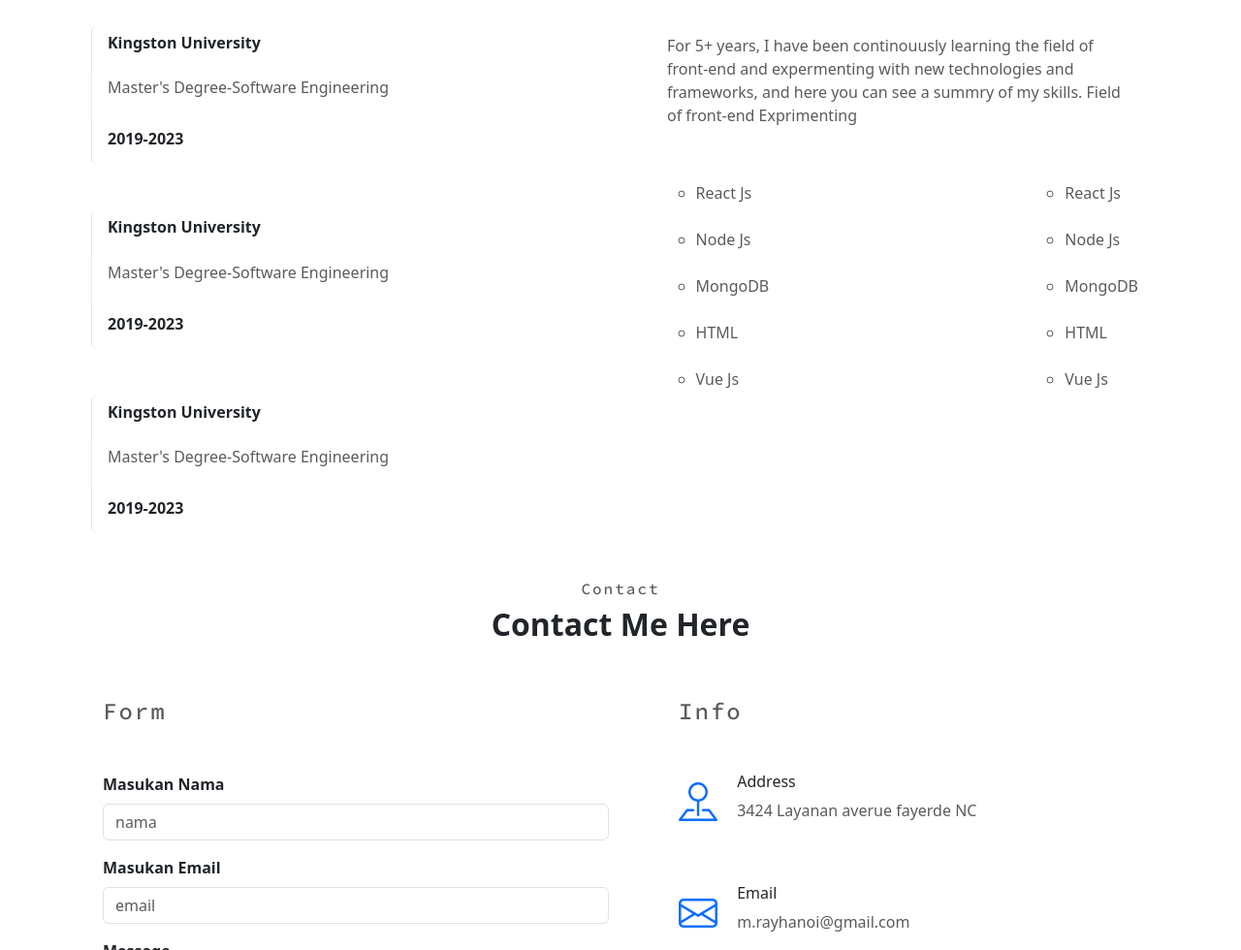
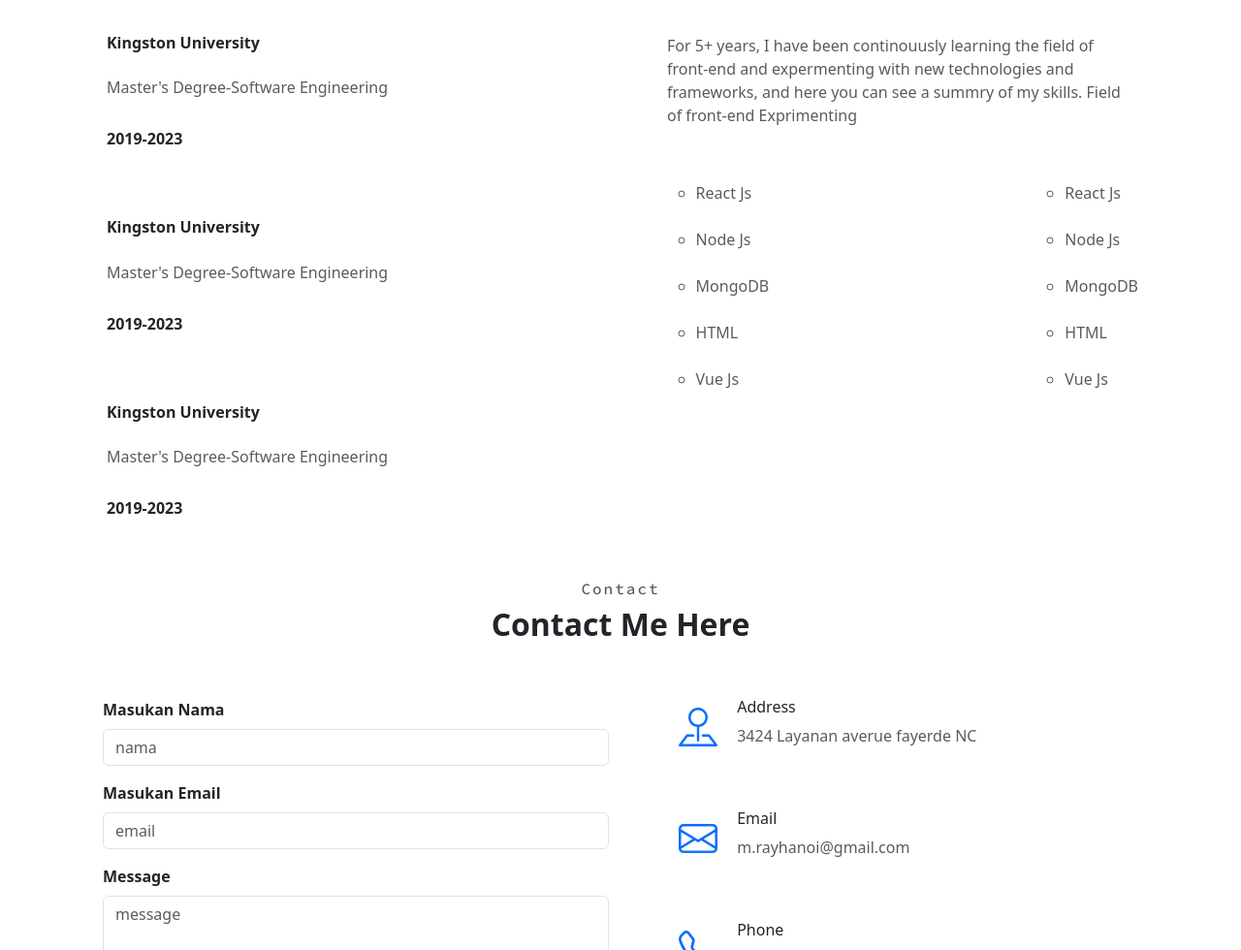
Before and after one commit to rayhan090705/First-portfolio, a plain HTML site: page index.html in a window 1280 px wide. Shown: the part 1820-2800 px from the top of the page at 97% size. Drawn offline with nearby package versions, Linux system fonts and the light colour scheme.

Commit message:
Add files via upload

```diff
--- a/index.html
+++ b/index.html
@@ -16,7 +16,10 @@
     <!-- Google Fonts -->
     <link href="https://fonts.googleapis.com/css2?family=Oswald:wght@200..700&family=Source+Code+Pro:ital,wght@0,200..900;1,200..900&display=swap" rel="stylesheet">
 
-    <title>Bootstrap demo</title>
+    <!-- Pavicon -->
+     <link rel="shortcut icon" href="img/hero.svg" type="image/x-icon">
+
+    <title>Portfolio</title>
 
 
     <style>
@@ -60,8 +63,8 @@
 
       @media screen and (max-width:500px) {
         .img {
-          width: 420px;
-          height: 420px;
+          width: 350px;
+          height: 350px;
         }
 
       }
@@ -105,7 +108,7 @@
     <!-- Navbar -->
     <nav class="navbar navbar-expand-lg mt-3 mb-5 ">
       <div class="container">
-        <a class="navbar-brand fw-bold" href="#">RM</a>
+        <a class="navbar-brand fw-bold" href="#">M <span style="color: blueviolet;">R</span></a>
         <button class="navbar-toggler" type="button" data-bs-toggle="collapse" data-bs-target="#navbarSupportedContent" aria-controls="navbarSupportedContent" aria-expanded="false" aria-label="Toggle navigation">
           <span class="navbar-toggler-icon"></span>
         </button>
@@ -145,7 +148,7 @@
 
             and continue to always develop my skills</p>
         </div>
-        <div class="col-12 col-lg-6">
+        <div class="col-12 col-lg-6 text-center">
           <img src="img/hero.svg" class="img" alt="">
         </div>
       </div>
@@ -240,21 +243,21 @@
           <ul class="list-group col-12 col-md-6 text-center text-md-start ">
 
             <ul class="list-group mb-5 ">
-              <li class="list-group-item border border-0 border-start border-1 "><h6 class="fw-bold"> Kingston University</h6></li>
-              <li class="list-group-item border border-0 border-start border-1 opacity-75"><p>Master's Degree-Software Engineering</p></li>
-              <li class="list-group-item border border-0 border-start border-1"><h6 class="fw-bold"> 2019-2023</h6></li>
+              <li class="list-group-item border border-0"><h6 class="fw-bold"> Kingston University</h6></li>
+              <li class="list-group-item border border-0 opacity-75"><p>Master's Degree-Software Engineering</p></li>
+              <li class="list-group-item border border-0"><h6 class="fw-bold"> 2019-2023</h6></li>
             </ul>
 
             <ul class="list-group mb-5">
-              <li class="list-group-item border border-0 border-start border-1"><h6 class="fw-bold"> Kingston University</h6></li>
-              <li class="list-group-item border border-0 border-start border-1 opacity-75"><p>Master's Degree-Software Engineering</p></li>
-              <li class="list-group-item border border-0 border-start border-1"><h6 class="fw-bold"> 2019-2023</h6></li>
+              <li class="list-group-item border border-0"><h6 class="fw-bold"> Kingston University</h6></li>
+              <li class="list-group-item border border-0 opacity-75"><p>Master's Degree-Software Engineering</p></li>
+              <li class="list-group-item border border-0"><h6 class="fw-bold"> 2019-2023</h6></li>
             </ul>
 
             <ul class="list-group mb-5">
-              <li class="list-group-item border border-0 border-start border-1"><h6 class="fw-bold"> Kingston University</h6></li>
-              <li class="list-group-item border border-0 border-start border-1 opacity-75"><p>Master's Degree-Software Engineering</p></li>
-              <li class="list-group-item border border-0 border-start border-1"><h6 class="fw-bold"> 2019-2023</h6></li>
+              <li class="list-group-item border border-0 "><h6 class="fw-bold"> Kingston University</h6></li>
+              <li class="list-group-item border border-0 opacity-75"><p>Master's Degree-Software Engineering</p></li>
+              <li class="list-group-item border border-0"><h6 class="fw-bold"> 2019-2023</h6></li>
             </ul>
 
           </ul>
@@ -298,7 +301,6 @@
 
             <!-- Form-->
             <div class="container col-12 col-lg-6 mt-5">
-              <h4 class="source-code-pro opacity-75 mb-5">Form</h4>
               <div class="mb-3">
                 <label for="exampleFormControlTextarea1" class="form-label fw-bold">Masukan Nama </label>
                 <input type="text" class="form-control" id="exampleFormControlTextarea1" rows="3" placeholder="nama"></input>
@@ -322,7 +324,6 @@
 
             <!-- Info -->
             <div class="container col-12 col-lg-6 mt-5 ms-5">
-              <h4 class="source-code-pro opacity-75  mb-5">Info</h4>
               <div class="mb-5">
                 <i class="bi bi-pin-map d-inline-block fs-1 text-primary" ></i>
                   <div class="d-inline-block ms-3">
@@ -355,7 +356,7 @@
      <!-- End Contact  -->
 
       <!-- Footer -->
-      <div class="container-fluid " id="rasume" style="margin-top: 100px;">
+      <div class="container-fluid " id="rasume" style="margin-top: 200px;">
         <div class="container ">
           <div class="text-center mb-2">
             <i class="bi bi-instagram fs-5 me-3 "></i>
```
